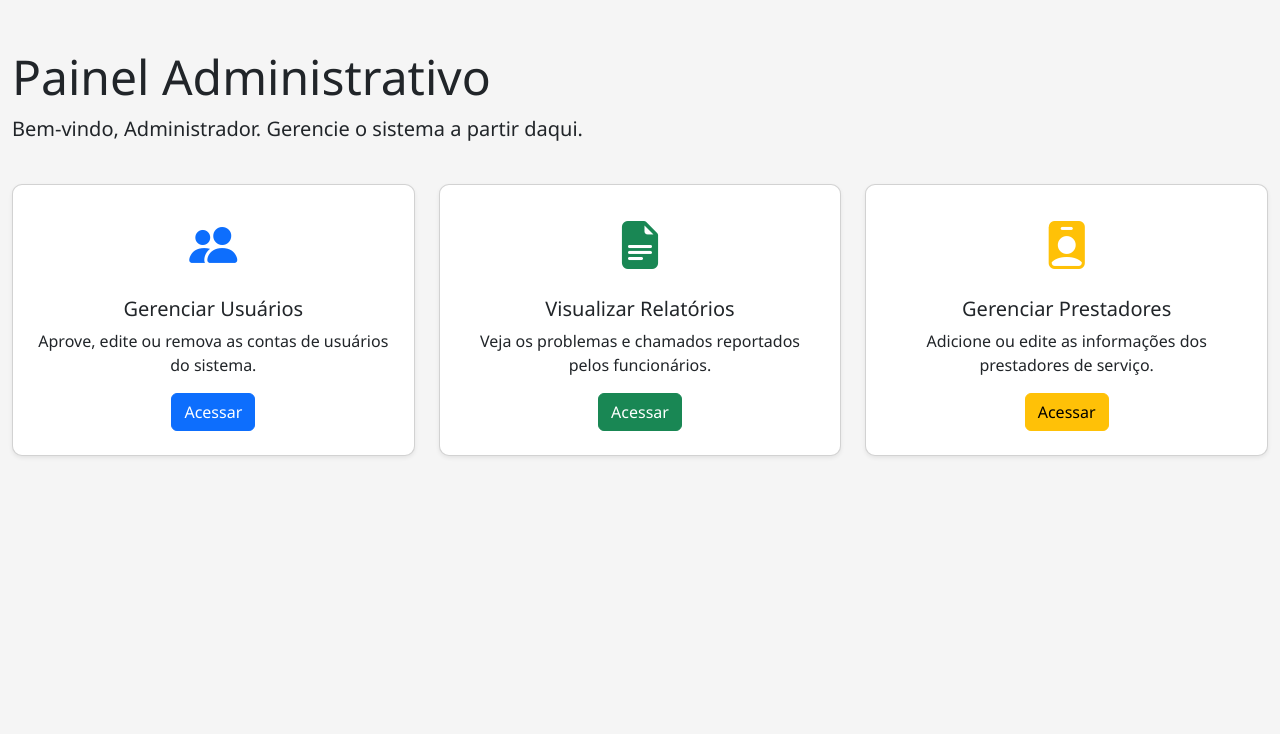
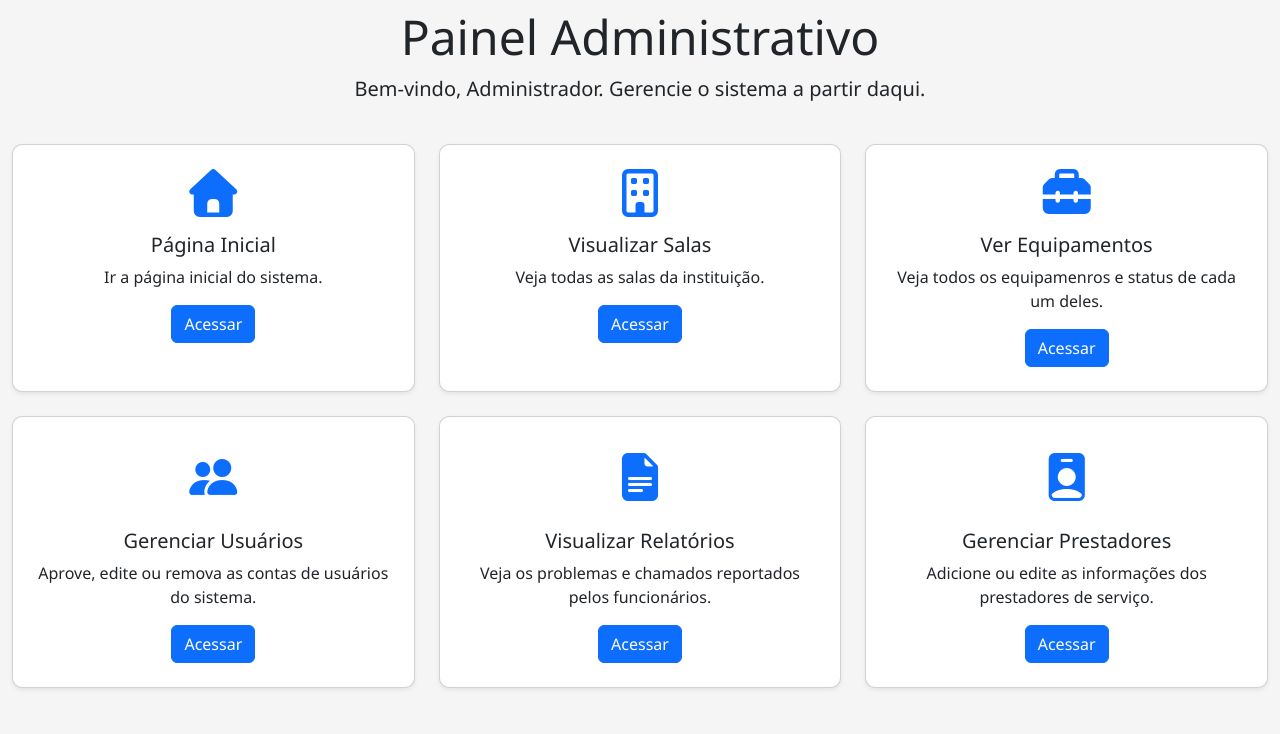
Before and after one commit to GabrielDev16/viewSchool, a PHP site: page /viewSchool/admin/paineladm.php in a window 1280 px wide. Shown: the part 66-800 px from the top of the page. Run offline with PHP 8.4, Linux system fonts and the light colour scheme; a user stored in the database is signed in; some libraries are stand-ins or nearby versions.

Commit message:
edições no painel administrativo e nos caminhos, adcionado tambem uma api de icones

```diff
--- a/app/views/includes/header.php
+++ b/app/views/includes/header.php
@@ -16,5 +16,8 @@
 
     <!-- Favicon -->
     <link rel="icon" type="image/png" href="<?php echo BASE_URL; ?>../assets/img/FalvIcon GestCTT.png">
+
+    <!-- link de api de icones externos -->
+    <link rel="stylesheet" href="https://cdnjs.cloudflare.com/ajax/libs/font-awesome/7.0.1/css/all.min.css" integrity="sha512-2SwdPD6INVrV/lHTZbO2nodKhrnDdJK9/kg2XD1r9uGqPo1cUbujc+IYdlYdEErWNu69gVcYgdxlmVmzTWnetw==" crossorigin="anonymous" referrerpolicy="no-referrer" />
 </head>
 <body>
--- a/public/admin/paineladm.php
+++ b/public/admin/paineladm.php
@@ -13,19 +13,58 @@ include_once '../../app/views/includes/navbar.php';
 ?>
 
 <!-- Início do conteúdo principal da página -->
-<div class="container mt-5">
+<div class="container mt-2">
 
     <!-- Cabeçalho de Boas-Vindas -->
     <div class="row mb-4">
         <div class="col-12">
-            <h1 class="display-5">Painel Administrativo</h1>
+            <h1 class="display-5 text-center">Painel Administrativo</h1>
             <!-- Pega o nome do usuário da sessão para uma saudação personalizada -->
-            <p class="lead">Bem-vindo, <?php echo htmlspecialchars($_SESSION['user_name']); ?>. Gerencie o sistema a partir daqui.</p>
+            <p class="lead text-center">Bem-vindo, <?php echo htmlspecialchars($_SESSION['user_name']); ?>. Gerencie o sistema a partir daqui.</p>
         </div>
     </div>
 
     <!-- Linha com os Cartões de Menu -->
     <div class="row">
+
+        <!-- Cartão para Gerenciar Usuários -->
+        <div class="col-md-4 mb-4">
+            <div class="card shadow-sm h-100">
+                <div class="card-body text-center p-4">
+                    <i class="fa-solid fa-house"  style="font-size: 3rem; color: #0d6efd;"></i>
+                    <h5 class="card-title mt-3">Página Inicial</h5>
+                    <p class="card-text">Ir a página inicial do sistema.</p>
+                    <!-- O `stretched-link` faz todo o cartão ser clicável -->
+                    <a href="../index.php" class="btn btn-primary stretched-link">Acessar</a>
+                </div>
+            </div>
+        </div>
+
+        <!-- Cartão para Visualizar Relatórios -->
+        <div class="col-md-4 mb-4">
+            <div class="card shadow-sm h-100">
+                <div class="card-body text-center p-4">
+                    <i class="fa-regular fa-building"  style="font-size: 3rem; color: #0d6efd;"></i>
+                    <h5 class="card-title mt-3">Visualizar Salas</h5>
+                    <p class="card-text">Veja todas as salas da instituição.</p>
+                    <a href="../alas.php" class="btn btn-primary stretched-link">Acessar</a>
+                </div>
+            </div>
+        </div>
+
+        <!-- Cartão para Gerenciar Prestadores -->
+        <div class="col-md-4 mb-4">
+            <div class="card shadow-sm h-100">
+                <div class="card-body text-center p-4">
+                    <i class="fa-solid fa-toolbox"  style="font-size: 3rem; color: #0d6efd;"></i>
+                    <h5 class="card-title mt-3">Ver Equipamentos</h5>
+                    <p class="card-text">Veja todos os equipamenros e status de cada um deles.</p>
+                    <a href="../equipamentos.php" class="btn btn-primary stretched-link">Acessar</a>
+                </div>
+            </div>
+        </div>
+
+        <!-- Adicione outros cartões aqui conforme precisar, por exemplo, para equipamentos, alas, etc. -->
 
         <!-- Cartão para Gerenciar Usuários -->
         <div class="col-md-4 mb-4">
@@ -44,10 +83,10 @@ include_once '../../app/views/includes/navbar.php';
         <div class="col-md-4 mb-4">
             <div class="card shadow-sm h-100">
                 <div class="card-body text-center p-4">
-                    <i class="bi bi-file-earmark-text-fill" style="font-size: 3rem; color: #198754;"></i>
+                    <i class="bi bi-file-earmark-text-fill" style="font-size: 3rem; color: #0d6efd;"></i>
                     <h5 class="card-title mt-3">Visualizar Relatórios</h5>
                     <p class="card-text">Veja os problemas e chamados reportados pelos funcionários.</p>
-                    <a href="relatorios.php" class="btn btn-success stretched-link">Acessar</a>
+                    <a href="relatorios.php" class="btn btn-primary stretched-link">Acessar</a>
                 </div>
             </div>
         </div>
@@ -56,15 +95,13 @@ include_once '../../app/views/includes/navbar.php';
         <div class="col-md-4 mb-4">
             <div class="card shadow-sm h-100">
                 <div class="card-body text-center p-4">
-                    <i class="bi bi-person-badge-fill" style="font-size: 3rem; color: #ffc107;"></i>
+                    <i class="bi bi-person-badge-fill" style="font-size: 3rem; color: #0d6efd;"></i>
                     <h5 class="card-title mt-3">Gerenciar Prestadores</h5>
                     <p class="card-text">Adicione ou edite as informações dos prestadores de serviço.</p>
-                    <a href="prestadores.php" class="btn btn-warning stretched-link">Acessar</a>
+                    <a href="prestadores.php" class="btn btn-primary stretched-link">Acessar</a>
                 </div>
             </div>
         </div>
-
-        <!-- Adicione outros cartões aqui conforme precisar, por exemplo, para equipamentos, alas, etc. -->
 
     </div>
 </div>
```
